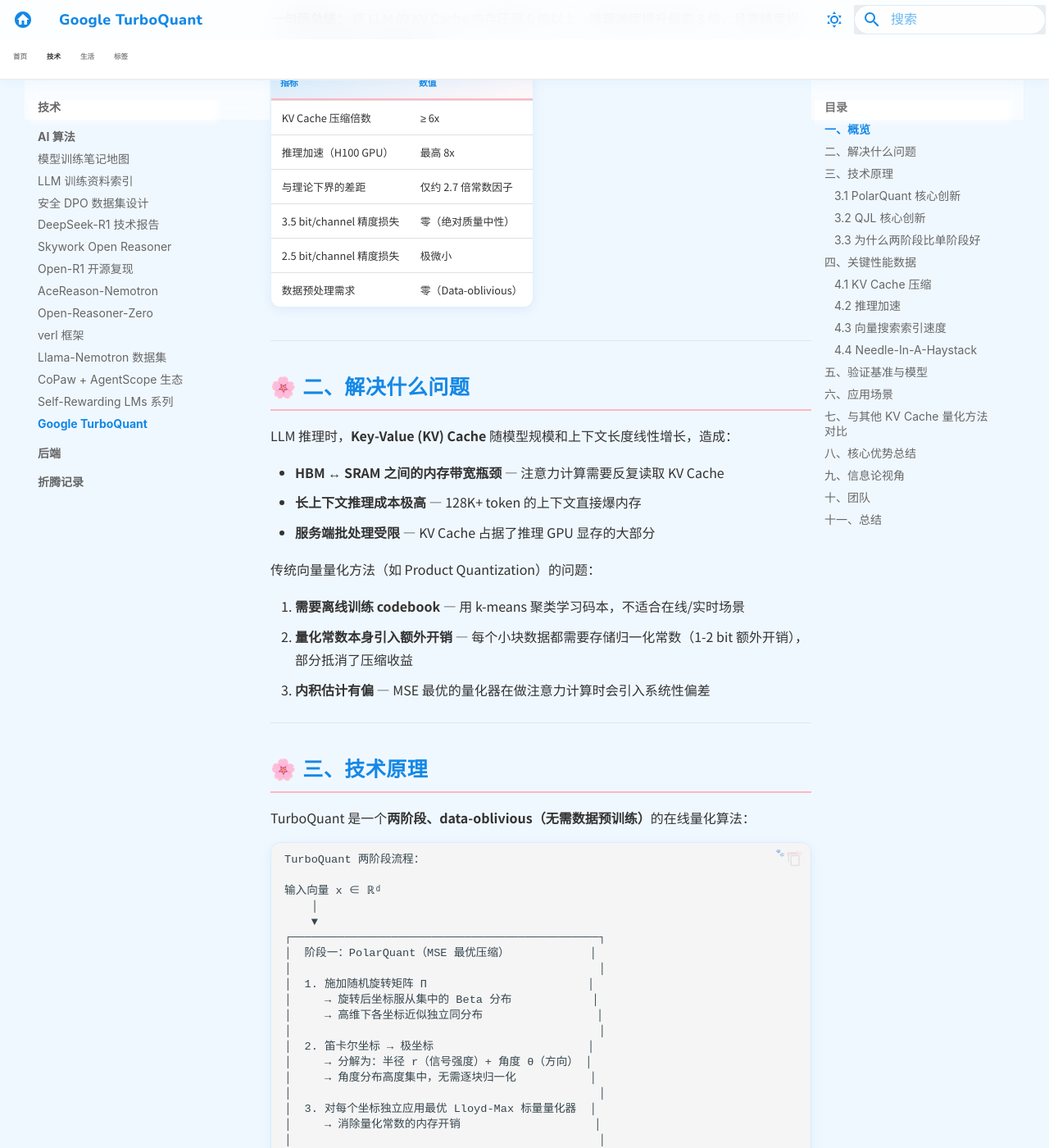
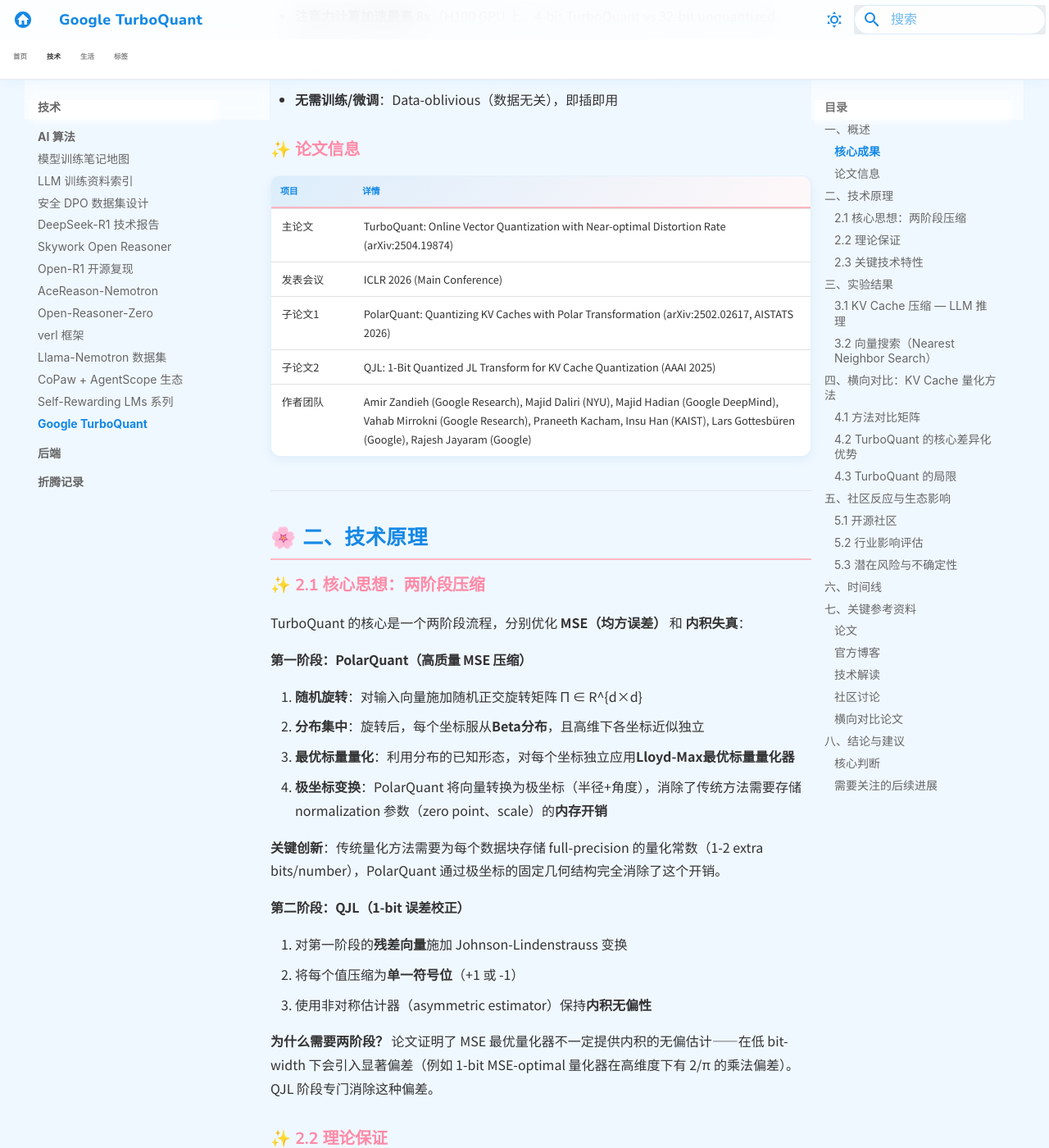
Before and after one commit to tanlon2miracle-ops/my_home, an MkDocs documentation site: the page built from docs/tech/ai-algorithms/google-turboquant/index.md, in a window 1280 px wide and 1400 px high, scrolled down 597 px. Shown: the whole window at 82% size. Built offline with MkDocs 1.6.1 and Material for MkDocs 9.7.7, drawn with Linux system fonts in a browser that asks for light colours; comment, search, counter and statistics services are not loaded; some of the changed text lies outside the part shown.

Commit message:
tech: 替换 TurboQuant 为深度调研版本 (横向对比+社区生态+时间线)

````diff
--- a/docs/tech/ai-algorithms/google-turboquant/index.md
+++ b/docs/tech/ai-algorithms/google-turboquant/index.md
@@ -5,258 +5,248 @@ tags:
   - 推理优化
   - Google
   - TurboQuant
-date: 2026-03-25
+  - 向量量化
+  - 深度调研
+date: 2026-03-26
 ---
-# Google TurboQuant：近理论最优的在线向量量化算法
+# Google TurboQuant 深度调研报告
 
-> 来源:
-> - 论文: https://arxiv.org/abs/2504.19874 (ICLR 2026)
-> - 官方博客: https://research.google/blog/turboquant-redefining-ai-efficiency-with-extreme-compression/
-> - 子算法 PolarQuant: https://arxiv.org/abs/2502.02617 (AISTATS 2026)
-> - 子算法 QJL: https://dl.acm.org/doi/10.1609/aaai.v39i24.34773
-> 日期: 2026-03-25
+> 调研日期：2026-03-26
+> 调研人：Yoyo (AI Assistant)
+> 状态：初版
 
 ---
 
-## 一、概览
+## 一、概述
 
-**TurboQuant** 是 Google Research & DeepMind 于 2026 年 3 月发布的向量量化压缩算法，将在 **ICLR 2026** 上正式发表。
+**TurboQuant** 是 Google Research 提出的一种**近最优向量量化 (Vector Quantization, VQ) 算法**，首次公开于 2025 年 4 月（arXiv: 2504.19874），2026 年 3 月 25 日通过 Google Research Blog 正式推广，将于 **ICLR 2026**（2026年4月23-25日）正式发表。
 
-**一句话总结：** 将 LLM 的 KV Cache 内存压缩 6 倍以上，推理速度提升最高 8 倍，且零精度损失——不需要任何数据预训练。
+### 核心成果
+- **KV Cache 内存缩减 6x**（32-bit → 约 3-bit），零精度损失
+- **注意力计算加速最高 8x**（H100 GPU 上，4-bit TurboQuant vs 32-bit unquantized keys）
+- **向量搜索索引构建时间几乎为零**（相比传统 PQ 方法快数万倍）
+- **无需训练/微调**：Data-oblivious（数据无关），即插即用
 
-| 指标 | 数值 |
+### 论文信息
+| 项目 | 详情 |
 |------|------|
-| KV Cache 压缩倍数 | ≥ 6x |
-| 推理加速（H100 GPU） | 最高 8x |
-| 与理论下界的差距 | 仅约 2.7 倍常数因子 |
-| 3.5 bit/channel 精度损失 | 零（绝对质量中性） |
-| 2.5 bit/channel 精度损失 | 极微小 |
-| 数据预处理需求 | 零（Data-oblivious） |
+| 主论文 | TurboQuant: Online Vector Quantization with Near-optimal Distortion Rate (arXiv:2504.19874) |
+| 发表会议 | ICLR 2026 (Main Conference) |
+| 子论文1 | PolarQuant: Quantizing KV Caches with Polar Transformation (arXiv:2502.02617, AISTATS 2026) |
+| 子论文2 | QJL: 1-Bit Quantized JL Transform for KV Cache Quantization (AAAI 2025) |
+| 作者团队 | Amir Zandieh (Google Research), Majid Daliri (NYU), Majid Hadian (Google DeepMind), Vahab Mirrokni (Google Research), Praneeth Kacham, Insu Han (KAIST), Lars Gottesbüren (Google), Rajesh Jayaram (Google) |
 
 ---
 
-## 二、解决什么问题
+## 二、技术原理
 
-LLM 推理时，**Key-Value (KV) Cache** 随模型规模和上下文长度线性增长，造成：
+### 2.1 核心思想：两阶段压缩
 
-- **HBM ↔ SRAM 之间的内存带宽瓶颈** — 注意力计算需要反复读取 KV Cache
-- **长上下文推理成本极高** — 128K+ token 的上下文直接爆内存
-- **服务端批处理受限** — KV Cache 占据了推理 GPU 显存的大部分
+TurboQuant 的核心是一个两阶段流程，分别优化 **MSE（均方误差）** 和 **内积失真**：
 
-传统向量量化方法（如 Product Quantization）的问题：
+#### 第一阶段：PolarQuant（高质量 MSE 压缩）
 
-1. **需要离线训练 codebook** — 用 k-means 聚类学习码本，不适合在线/实时场景
-2. **量化常数本身引入额外开销** — 每个小块数据都需要存储归一化常数（1-2 bit 额外开销），部分抵消了压缩收益
-3. **内积估计有偏** — MSE 最优的量化器在做注意力计算时会引入系统性偏差
+1. **随机旋转**：对输入向量施加随机正交旋转矩阵 Π ∈ R^{d×d}
+2. **分布集中**：旋转后，每个坐标服从**Beta分布**，且高维下各坐标近似独立
+3. **最优标量量化**：利用分布的已知形态，对每个坐标独立应用**Lloyd-Max最优标量量化器**
+4. **极坐标变换**：PolarQuant 将向量转换为极坐标（半径+角度），消除了传统方法需要存储 normalization 参数（zero point、scale）的**内存开销**
+
+**关键创新**：传统量化方法需要为每个数据块存储 full-precision 的量化常数（1-2 extra bits/number），PolarQuant 通过极坐标的固定几何结构完全消除了这个开销。
+
+#### 第二阶段：QJL（1-bit 误差校正）
+
+1. 对第一阶段的**残差向量**施加 Johnson-Lindenstrauss 变换
+2. 将每个值压缩为**单一符号位**（+1 或 -1）
+3. 使用非对称估计器（asymmetric estimator）保持**内积无偏性**
+
+**为什么需要两阶段？** 论文证明了 MSE 最优量化器不一定提供内积的无偏估计——在低 bit-width 下会引入显著偏差（例如 1-bit MSE-optimal 量化器在高维度下有 2/π 的乘法偏差）。QJL 阶段专门消除这种偏差。
+
+### 2.2 理论保证
+
+| 指标 | TurboQuant 表现 | 信息论下界 | 差距倍数 |
+|------|----------------|-----------|---------|
+| MSE Distortion (b=1) | 0.36 | 0.25 | ≈1.45x |
+| MSE Distortion (b=2) | 0.117 | 0.0625 | ≈1.87x |
+| MSE Distortion (b=3) | 0.030 | 0.0156 | ≈1.92x |
+| MSE Distortion (b=4) | 0.009 | 0.0039 | ≈2.31x |
+
+**总体差距约 ≈2.7x**，已接近 Shannon 信息论下界。这是**可证明的近最优（provably near-optimal）**。
+
+### 2.3 关键技术特性
+
+- **Data-oblivious（数据无关）**：不需要对数据集做任何预处理或校准，适合在线场景（如 KV cache 实时压缩）
+- **硬件友好**：大量使用向量化操作，对 GPU/加速器友好，避免了传统 VQ 的二分搜索等非并行化操作
+- **在线量化**：支持流式处理，新 token 到来时即可量化，无需等待全量数据
+- **无需码本训练**：传统 PQ 需要 k-means 训练码本（耗时数百秒），TurboQuant 索引时间接近 0
 
 ---
 
-## 三、技术原理
+## 三、实验结果
 
-TurboQuant 是一个**两阶段、data-oblivious（无需数据预训练）**的在线量化算法：
+### 3.1 KV Cache 压缩 — LLM 推理
 
-```
-TurboQuant 两阶段流程：
+**测试模型**：Gemma, Mistral, Llama-3.1-8B-Instruct, Ministral-7B-Instruct
 
-输入向量 x ∈ ℝᵈ
-    │
-    ▼
-┌──────────────────────────────────────────────┐
-│  阶段一：PolarQuant（MSE 最优压缩）            │
-│                                              │
-│  1. 施加随机旋转矩阵 Π                        │
-│     → 旋转后坐标服从集中的 Beta 分布            │
-│     → 高维下各坐标近似独立同分布                 │
-│                                              │
-│  2. 笛卡尔坐标 → 极坐标                       │
-│     → 分解为：半径 r（信号强度）+ 角度 θ（方向） │
-│     → 角度分布高度集中，无需逐块归一化           │
-│                                              │
-│  3. 对每个坐标独立应用最优 Lloyd-Max 标量量化器  │
-│     → 消除量化常数的内存开销                    │
-│                                              │
-│  输出：量化后向量 Q(x) + 残差 ε = x - Q(x)    │
-│  占用：大部分 bit 预算（如 3 bit/channel 中的 2）│
-└──────────────────────────────┬───────────────┘
-                               │
-                               ▼
-┌──────────────────────────────────────────────┐
-│  阶段二：QJL（1-bit 误差校正）                  │
-│                                              │
-│  1. 对残差 ε 施加 Johnson-Lindenstrauss 变换   │
-│     → 降维保距                                │
-│                                              │
-│  2. 每个值压缩到仅 1 个符号位（+1/-1）          │
-│     → 极致压缩                                │
-│                                              │
-│  3. 消除阶段一 MSE 量化器在内积估计中的偏差      │
-│     → 保证：E[⟨y, Q⁻¹(Q(x))⟩] = ⟨y, x⟩      │
-│     → 注意力分数计算无偏                        │
-│                                              │
-│  占用：仅 1 bit                               │
-└──────────────────────────────────────────────┘
-```
+**Benchmark**：LongBench, Needle-In-A-Haystack (NIAH), ZeroSCROLLS, RULER, L-Eval
 
-### 3.1 PolarQuant 核心创新
+| 结果维度 | 表现 |
+|---------|------|
+| 3.5 bits/channel | **绝对质量中性**（与 FP16 无差异） |
+| 2.5 bits/channel | 极小质量退化 |
+| NIAH 测试 | 4x 压缩下 100% 检索准确率（至 104K tokens） |
+| LongBench 综合 | 全面超越 KIVI baseline |
+| 速度 | 4-bit 量化在 H100 上实现 **8x 注意力加速** |
 
-**类比理解：** 传统方法相当于"沿 X 走 3 步、沿 Y 走 4 步"——每个维度都需要独立的缩放常数。PolarQuant 相当于"朝 37° 方向走 5 步"——只需要一个半径和角度，而角度的分布模式是已知的。
+### 3.2 向量搜索（Nearest Neighbor Search）
 
-**关键数学性质：**
-- 随机旋转后，高维向量的坐标近似独立同分布
-- 分布集中在 Beta 分布上，可以预先计算最优标量量化器
-- **完全消除量化常数的存储开销**（传统方法这里就要浪费 1-2 bit）
+**数据集**：GloVe (d=200), 高维向量数据集 (d=1536, d=3072)
 
-### 3.2 QJL 核心创新
+| 方法 | d=200 索引时间 | d=1536 索引时间 | d=3072 索引时间 |
+|-----|-------------|-------------|-------------|
+| Product Quantization (PQ) | 37.04s | 239.75s | 494.42s |
+| **TurboQuant** | **0.0007s** | **0.0013s** | **0.0021s** |
 
-**关键问题：** MSE 最优量化器不等于内积最优量化器。在注意力机制中，我们需要计算 Query 和 Key 的内积——如果量化引入了系统性偏差，注意力分数就会失真。
-
-**QJL 的解决方案：**
-- 用 Johnson-Lindenstrauss 变换将残差降维
-- 每个维度仅保留符号位（+1/-1）
-- 通过特殊的估计器，用高精度的 Query 和低精度的 Key 做平衡计算
-- **数学保证内积估计无偏**
-
-### 3.3 为什么两阶段比单阶段好
-
-| 只用 PolarQuant | 只用 QJL | TurboQuant (两阶段) |
-|----------------|---------|-------------------|
-| MSE 最优 | 内积无偏 | MSE 最优 + 内积无偏 |
-| 但内积有偏 | 但精度低（只有 1 bit） | 3 bit MSE + 1 bit 校正 |
-| 注意力分数有系统偏差 | 压缩质量不够 | 最优压缩 + 最优内积 |
+Recall 方面，TurboQuant 在 1@k 指标上**始终优于** PQ 和 RabitQ baseline，且不需要数据集特定的调优。
 
 ---
 
-## 四、关键性能数据
+## 四、横向对比：KV Cache 量化方法
 
-### 4.1 KV Cache 压缩
+### 4.1 方法对比矩阵
 
-| 压缩等级 | bit/channel | 精度损失 | 压缩倍数 |
-|---------|------------|---------|---------|
-| 保守 | 3.5 bit | 零（绝对质量中性） | ~4.6x |
-| 激进 | 2.5 bit | 极微小 | ~6.4x |
-| 极限 | 3 bit（不需训练） | 零 | ~5.3x |
+| 方法 | 年份/会议 | 类型 | 最低bit | 是否需要校准 | 内存开销 | 特色 |
+|------|---------|------|--------|-----------|---------|------|
+| **TurboQuant** | ICLR 2026 | Data-oblivious VQ | 3-bit | ❌ 无需 | 极低（无 normalization 参数） | 两阶段：PolarQuant + QJL；理论可证近最优 |
+| **KIVI** | ICML 2024 | Asymmetric Quant | 2-bit | ❌ Tuning-free | 中（需存 scale/zero-point） | Key channel-wise + Value token-wise 非对称量化 |
+| **KVQuant** | NeurIPS 2024 | Non-uniform Quant | 2-bit | ✅ 需要校准 | 中 | 敏感度加权非均匀数据类型；支持 10M 上下文 |
+| **QJL (standalone)** | AAAI 2025 | 1-bit Sign Quant | 1-bit | ❌ 无需 | 极低 | 纯符号位量化，适合 KV cache value 压缩 |
+| **XQuant** | EMNLP 2025 | Cross-attention mixed | 1.4-bit | ❌ | 低 | 利用 cross-attention 信息的超低bit量化 |
+| **AsymKV** | COLING 2025 | Asymmetric | 1.5-bit | ❌ | 低 | Key/Value 不同bit分配 |
+| **GPTQ** | ICLR 2023 | Weight Quant (Hessian) | 3-bit | ✅ 需要 | 中 | 经典权重量化，非 KV cache 专用 |
+| **AWQ** | MLSys 2024 | Activation-aware | 4-bit | ✅ 需要 | 中 | 权重量化，考虑激活分布 |
 
-### 4.2 推理加速
+### 4.2 TurboQuant 的核心差异化优势
 
-在 H100 GPU 上，4-bit TurboQuant 计算注意力 logits 相比 32-bit 未量化 Key：
+1. **理论保证最强**：唯一一个有信息论下界证明的方法，差距仅 ~2.7x
+2. **零内存开销**：不需要存储 per-block 的 scale/zero-point，PolarQuant 消除了 normalization overhead
+3. **双场景适用**：同时适用于 KV Cache 压缩 + 向量搜索，其他方法通常只关注一个场景
+4. **硬件友好**：标量量化器 + 向量化操作，GPU 效率远高于传统 VQ
+5. **在线适用**：无需预处理，适合实时推理的 KV cache
 
-| 场景 | 加速倍数 |
-|------|---------|
-| 注意力 logits 计算 | 最高 8x |
-| 整体推理 | 显著提升（受限于其他非 KV Cache 计算） |
+### 4.3 TurboQuant 的局限
 
-### 4.3 向量搜索索引速度
-
-| 方法 | d=200 | d=1536 | d=3072 |
-|------|-------|--------|--------|
-| Product Quantization | 37.04s | 239.75s | 494.42s |
-| TurboQuant | 0.0007s | 0.0013s | 0.0021s |
-| **加速倍数** | **~53,000x** | **~184,000x** | **~235,000x** |
-
-索引时间降低了 **5 个数量级**——因为 TurboQuant 是 data-oblivious 的，不需要 k-means 训练。
-
-### 4.4 Needle-In-A-Haystack
-
-| 压缩设置 | 召回率 | 上下文长度 |
-|---------|--------|----------|
-| 4x 压缩 | **100%** | ≤ 104K tokens |
+1. **仅测试了 8B 参数模型**：Gemma、Mistral 等，更大模型（70B+）的效果未验证
+2. **QJL 实现有难度**：社区开发者反映 naive 实现会产生 garbage output，需严格遵循论文的非对称估计器设计
+3. **Google 未开源官方代码**：目前只有论文和社区自行实现
+4. **"8x 加速"仅指注意力计算**：非端到端推理加速
+5. **随机旋转矩阵的开销**：需要预生成和复用，否则有额外开销
 
 ---
 
-## 五、验证基准与模型
+## 五、社区反应与生态影响
 
-**测试模型：**
-- Gemma（Google）
-- Mistral
-- Llama-3.1-8B-Instruct
-- Ministral-7B-Instruct
+### 5.1 开源社区
 
-**基准测试：**
+- **llama.cpp**：已有至少 3 位开发者在做 C/CUDA 实现
+  - GitHub Issue #20977 (Feature Request)
+  - GitHub Issue #20979 (Discussion)
+  - GitHub Discussion #20969
+  - 一位开发者报告 18/18 测试通过，压缩比与论文一致
+- **PyTorch/Triton 实现**：dejan.ai 发布了带自定义 Triton kernel 的实现，在 RTX 4090 上用 Gemma 3 4B 测试，2-bit 下输出与未压缩 baseline **字符级一致**
+- **Apple Silicon/MLX**：有人在 35B 模型上测试，NIAH 测试 6/6 全部通过
+- **Hacker News**：引发热议（item #47513475）
+- **Reddit r/LocalLLaMA**：社区讨论活跃
 
-| 基准 | 测试内容 |
-|------|---------|
-| LongBench | 长上下文多任务（问答/摘要/代码生成） |
-| Needle In A Haystack | 长文本中精确信息提取 |
-| ZeroSCROLLS | 零样本长文本理解 |
-| RULER | 长上下文推理规则 |
-| L-Eval | 长文本评估 |
+### 5.2 行业影响评估
 
-**对比 baseline：** KIVI、PQ（Product Quantization）、RabbiQ
+#### 对 LLM 推理的影响
+- **降低推理成本**：KV cache 是长上下文推理的主要内存瓶颈，6x 压缩意味着同一 GPU 可服务更长上下文或更多并发
+- **边缘部署**：使得在消费级 GPU（如 RTX 4090/5090 32GB）上运行更大模型成为可能
+- **云服务商**：可能被集成到 Google Gemini、Vertex AI 等产品中
 
-所有测试中 TurboQuant 均达到**最优或近最优**。
+#### 对向量数据库/搜索的影响
+- **索引构建近乎实时**：传统 PQ 需要数百秒，TurboQuant 仅需毫秒级
+- **降低向量库内存**：对 Pinecone、Milvus、Weaviate 等向量数据库有潜在影响
+- **RAG 系统优化**：更高效的向量检索 = 更快的 RAG pipeline
+
+#### 对硬件行业的影响
+- **GPU 内存需求可能放缓**：如果压缩技术足够成熟，对 HBM 容量的极端需求可能降低
+- **NVIDIA 竞争格局**：软件层面的优化削弱了硬件升级的紧迫性
+- **推理芯片创业公司**：NeuReality、Gimlet Labs 等公司的赛道更加热闹
+
+### 5.3 潜在风险与不确定性
+
+1. **大模型适用性未验证**：8B → 70B/120B+ 的 scaling 表现不明
+2. **工程落地周期**：论文到产品有 gap，社区实现需要更多验证
+3. **Google 战略意图**：可能优先内部集成（Gemini），延迟开源
+4. **竞争方法迭代快**：KIVI、KVQuant 等也在持续改进
 
 ---
 
-## 六、应用场景
+## 六、时间线
 
-| 场景 | 说明 | TurboQuant 的优势 |
-|------|------|------------------|
-| **LLM KV Cache 压缩** | 长上下文推理内存瓶颈 | 6x 压缩 + 零精度损失 + 无需训练 |
-| **向量数据库搜索** | 近邻检索（ANN） | 索引时间降至接近零，召回率超过 PQ |
-| **模型权重量化** | 通用高维向量压缩 | Data-oblivious，可在线应用 |
-| **RAG 系统** | 检索增强生成中的向量匹配 | 极速索引 + 高召回率 |
-| **语义搜索** | 大规模语义相似度匹配 | 最小内存 + 近零预处理 + SOTA 精度 |
+| 时间 | 事件 |
+|------|------|
+| 2025-02 | PolarQuant 论文发布 (arXiv:2502.02617) |
+| 2025-04 | TurboQuant 论文发布 (arXiv:2504.19874) |
+| 2025-02 ~ | QJL 发表于 AAAI 2025 |
+| 2026-03-25 | Google Research Blog 正式介绍 TurboQuant |
+| 2026-03-25~26 | 社区开始独立实现（llama.cpp, PyTorch, MLX） |
+| 2026-04 | PolarQuant 将在 AISTATS 2026 发表 |
+| 2026-04-23~25 | TurboQuant 将在 ICLR 2026 主会议正式发表 |
 
 ---
 
-## 七、与其他 KV Cache 量化方法对比
+## 七、关键参考资料
 
-| 方法 | 需要训练？ | 量化常数开销 | 内积无偏？ | 理论保证 |
-|------|----------|------------|----------|---------|
-| KIVI | ❌ | 有（1-2 bit） | ❌ | 弱 |
-| Product Quantization | ✅（k-means） | 有 | ❌ | 无 |
-| RabbiQ | ✅（码本调优） | 有 | ❌ | 无 |
-| **TurboQuant** | **❌** | **零** | **✅** | **近理论最优（~2.7x）** |
+### 论文
+1. **TurboQuant (主论文)**: https://arxiv.org/abs/2504.19874 / https://openreview.net/forum?id=tO3ASKZlok
+2. **PolarQuant**: https://arxiv.org/abs/2502.02617
+3. **QJL**: https://dl.acm.org/doi/10.1609/aaai.v39i24.34773
 
-**TurboQuant 的独特位置：**
-- 唯一同时满足"零预处理 + 零量化常数开销 + 内积无偏 + 近理论最优"的方法
-- 不是工程 trick 的堆叠，而是有严格信息论下界证明的算法
+### 官方博客
+4. **Google Research Blog**: https://research.google/blog/turboquant-redefining-ai-efficiency-with-extreme-compression/
+
+### 技术解读
+5. **MarkTechPost 详解**: https://www.marktechpost.com/2026/03/25/google-introduces-turboquant-a-new-compression-algorithm-that-reduces-llm-key-value-cache-memory-by-6x-and-delivers-up-to-8x-speedup-all-with-zero-accuracy-loss/
+6. **Tom's Hardware 报道**: https://www.tomshardware.com/tech-industry/artificial-intelligence/googles-turboquant-compresses-llm-kv-caches-to-3-bits-with-no-accuracy-loss
+7. **Stark Insider 深度分析**: https://www.starkinsider.com/2026/03/google-turboquant-llm-compression-less-memory.html
+8. **ODSC AI 总结**: https://opendatascience.com/turboquant-redefines-ai-compression-efficiency-for-large-scale-models/
+9. **Help Net Security**: https://www.helpnetsecurity.com/2026/03/25/google-turboquant-ai-model-compression/
+10. **Dejan.ai PyTorch 实现**: https://dejan.ai/blog/turboquant/
+
+### 社区讨论
+11. **llama.cpp Feature Request**: https://github.com/ggml-org/llama.cpp/issues/20977
+12. **llama.cpp Discussion**: https://github.com/ggml-org/llama.cpp/discussions/20969
+13. **Hacker News**: https://news.ycombinator.com/item?id=47513475
+14. **turboquant.net (社区站)**: https://turboquant.net/
+
+### 横向对比论文
+15. **KIVI**: https://proceedings.mlr.press/v235/liu24bz.html (ICML 2024)
+16. **KVQuant**: https://www.stat.berkeley.edu/~mmahoney/pubs/neurips-2024-kvquant.pdf (NeurIPS 2024)
+17. **XQuant**: https://aclanthology.org/2025.emnlp-main.494.pdf (EMNLP 2025)
+18. **AsymKV**: https://aclanthology.org/2025.coling-main.158.pdf (COLING 2025)
+19. **KV Pareto**: https://aclanthology.org/2026.eacl-industry.9.pdf (EACL 2026)
+20. **LinkedIn - Amir Zandieh 公告**: https://www.linkedin.com/posts/amir-zandieh-phd-323a13a9_vectorquantization-ai-machinelearning-activity-7322866798217842688-OBJu
 
 ---
 
-## 八、核心优势总结
+## 八、结论与建议
 
-- ✅ **零预处理**：Data-oblivious，无需 k-means 训练码本
-- ✅ **近理论最优**：与 Shannon 信息论下界仅差 ~2.7x 常数因子
-- ✅ **无偏内积**：两阶段设计保证注意力机制精度
-- ✅ **零量化常数开销**：PolarQuant 的极坐标变换消除了传统方法的额外存储
-- ✅ **硬件友好**：向量化操作，GPU 加速器（H100）兼容
-- ✅ **在线应用**：适合实时推理场景（KV Cache 逐 token 量化）
-- ✅ **通用性强**：不仅用于 KV Cache，还可用于向量搜索、模型压缩等
+### 核心判断
+TurboQuant 是**近年来 KV Cache 量化领域最具理论深度和实用潜力的工作**。它同时解决了两个关键问题：
+1. 推理时的 KV Cache 内存瓶颈（LLM 场景）
+2. 向量搜索的索引效率和内存问题（Vector DB 场景）
+
+其**可证明近最优**的理论保证 + **零预处理**的工程特性，使其具备广泛的落地可能。
+
+### 需要关注的后续进展
+1. **ICLR 2026 发表后**：Google 是否会开源官方实现？
+2. **llama.cpp / vLLM 集成**：社区实现是否能合并到主流框架？
+3. **大模型验证**：70B+ 模型上的表现数据
+4. **实际推理框架集成**：端到端加速（非仅注意力计算）的落地情况
+5. **Gemini 集成**：Google 内部是否已在使用
 
 ---
 
-## 九、信息论视角
-
-TurboQuant 论文的一个重要理论贡献是：**正式证明了向量量化器的信息论下界。**
-
-这意味着：
-- 任何向量量化方法，在给定 bit 预算下，最低能达到的 distortion 有一个理论极限
-- TurboQuant 与这个极限仅差 ~2.7 倍常数因子
-- 这不是"还能提升很多"的意思，而是"已经非常接近最优，剩余空间极小"
-
----
-
-## 十、团队
-
-Google Research & Google DeepMind 联合研究：
-
-- Amir Zandieh（Google Research）
-- Praneeth Kacham（Google Research）
-- Majid Hadian（Google DeepMind, Principal Engineer）
-- Insu Han（KAIST, Assistant Professor）
-- Majid Daliri（NYU, PhD Student）
-- Lars Gottesbüren（Google Research）
-- Rajesh Jayaram（Google Research）
-- Vahab Mirrokni（Google Research）
-
----
-
-## 十一、总结
-
-1. **TurboQuant 是目前最强的在线向量量化方法** — 零预处理、零量化常数开销、内积无偏、近理论最优
-2. **两阶段设计是关键创新** — PolarQuant 负责 MSE 最优压缩，QJL 负责 1-bit 内积校正，互补解决了传统方法的两个核心缺陷
-3. **极坐标变换消除了归一化开销** — 这个看似简单的 trick 是整个方法能达到近理论最优的核心原因
-4. **对 LLM 推理的实际影响巨大** — 6x KV Cache 压缩 + 8x 注意力加速 = 长上下文推理成本断崖式下降
-5. **对向量搜索的影响同样深远** — 索引时间从几百秒降到毫秒级，彻底改变了大规模向量检索的工程范式
-6. **有严格理论保证** — 不是实验 trick，而是有信息论下界证明的算法，差 2.7x 就到极限了
+*本报告基于公开资料整理，包含 10+ 篇论文/博客/技术报道的交叉验证。*
````
